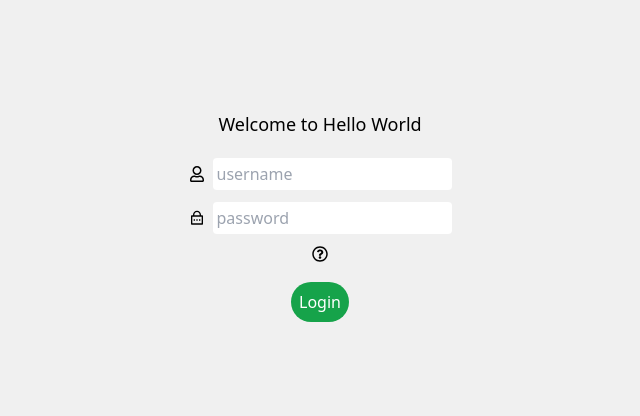
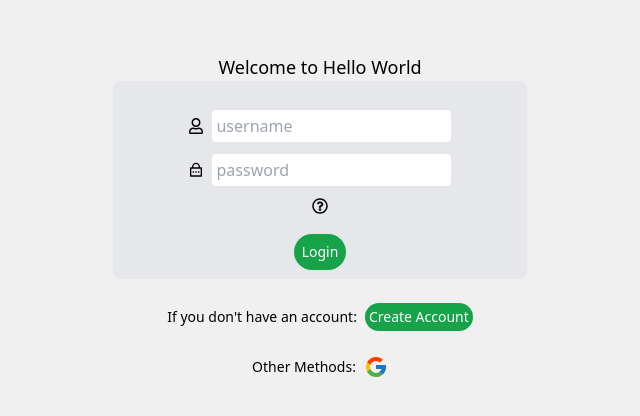
Before and after one commit to Awannng/helloworld, a React (Vite) app: page /login in a window 1280 px wide. Shown: the part 184-600 px from the top of the page, without its empty margins (320-960 px from the left). Built offline with nearby package versions, Linux system fonts and the light colour scheme.

Commit message:
added a Create ccount Page and border around the user and password box

```diff
--- a/src/App.jsx
+++ b/src/App.jsx
@@ -1,8 +1,15 @@
-import { useState, useEffect } from 'react';
+import { useState, useEffect } from "react";
 // Importing necessary hooks and components from React and react-router-dom
-import { BrowserRouter, Routes, Route, Navigate, useNavigate } from 'react-router-dom';
-import LoginPage from './pages/LoginPage';  // Importing the LoginPage component
-import HomePage from './pages/HomePage';    // Importing the HomePage component
+import {
+  BrowserRouter,
+  Routes,
+  Route,
+  Navigate,
+  useNavigate,
+} from "react-router-dom";
+import LoginPage from "./pages/LoginPage"; // Importing the LoginPage component
+import HomePage from "./pages/HomePage"; // Importing the HomePage component
+import CreateAccountPage from "./pages/CreateAccountPage";
 
 function App() {
   const [isAuthenticated, setIsAuthenticated] = useState(false);
@@ -14,7 +21,7 @@ function App() {
 
   useEffect(() => {
     if (isAuthenticated) {
-      navigate('/');
+      navigate("/");
       // If the user is authenticated, navigate them to the homepage ('/')
     }
   }, [isAuthenticated, navigate]);
@@ -36,6 +43,11 @@ function App() {
         // Render LoginPage at '/login' path
         // Pass 'setIsAuthenticated' to LoginPage so it can update the authentication state
       />
+      <Route
+        path="/createAccount"
+        element={<CreateAccountPage />}
+        //Goes to the createaccount page from the button
+      />
     </Routes>
   );
 }
--- /dev/null
+++ b/src/pages/CreateAccountPage.jsx
@@ -0,0 +1,9 @@
+import React from 'react'
+
+const CreateAccountPage = () => {
+  return (
+    <div>CreateAccountPage</div>
+  )
+}
+
+export default CreateAccountPage
--- a/src/pages/LoginPage.jsx
+++ b/src/pages/LoginPage.jsx
@@ -1,8 +1,10 @@
 import React, { useState } from "react";
+import { Link } from "react-router-dom";
 //import of the icons
 import { FaRegQuestionCircle } from "react-icons/fa";
 import { FaRegUser } from "react-icons/fa";
 import { RiLockPasswordLine } from "react-icons/ri";
+import { FcGoogle } from "react-icons/fc";
 
 const LoginPage = ({ setIsAuthenticated }) => {
   //useState for the username
@@ -33,6 +35,8 @@ const LoginPage = ({ setIsAuthenticated }) => {
       >
         <h1 className="text-lg">Welcome to Hello World</h1>
 
+        {/* Adds a border and darker shade of color around the input boxes fotr login */}
+        <div className="border rounded-lg p-2 mr-auto ml-auto w-1/3 bg-gray-200">
           {/* Inputbox for username and password */}
           <div className="flex flex-col justify-center items-center gap-3 m-5">
             <div className="flex gap-2 items-center justify-center">
@@ -74,7 +78,7 @@ const LoginPage = ({ setIsAuthenticated }) => {
               }}
             />
             {/* if showPass is true, then it will show the hint, otherwise it will dispear */}
-          {showPass ?  (
+            {showPass ? (
               <p className="text-sm">
                 Contains digits from 1 to 9 <br />
                 one lowercase letter <br />
@@ -82,16 +86,38 @@ const LoginPage = ({ setIsAuthenticated }) => {
                 one special character <br />
                 no space, 8-16 characters long
               </p>
-          ): null}
+            ) : null}
           </div>
 
           {/* Login Button that checks if is authenticated, if is then it will jump to the Homepage*/}
           <button
-          className="bg-green-600 rounded-full p-2 text-white hover:bg-lime-800"
+            className="bg-green-600 rounded-full p-2 text-white hover:bg-lime-800 text-sm"
             onClick={handleLogin}
           >
             Login
           </button>
+        </div>
+
+        {/* This is for creating an account */}
+        <div className="mt-6 flex justify-center items-center gap-2">
+          <p className="text-sm">If you don't have an account: </p>
+          {/* When clicked, jumps to a create account page which is a form */}
+          <Link
+            to="/createAccount"
+            className="bg-green-600 rounded-full p-1 text-white hover:bg-lime-800 text-sm"
+          >
+            Create Account
+          </Link>
+        </div>
+
+        {/* Third Party Login */}
+        <div className="mt-6 flex justify-center items-center gap-2">
+          <p className="text-sm">Other Methods:</p>
+          {/* When click, it goes to the google sign in page */}
+          <Link>
+            <FcGoogle className="size-6" />
+          </Link>
+        </div>
       </div>
     </>
   );
```
Lines whose indentation alone changed are shown as unchanged.
